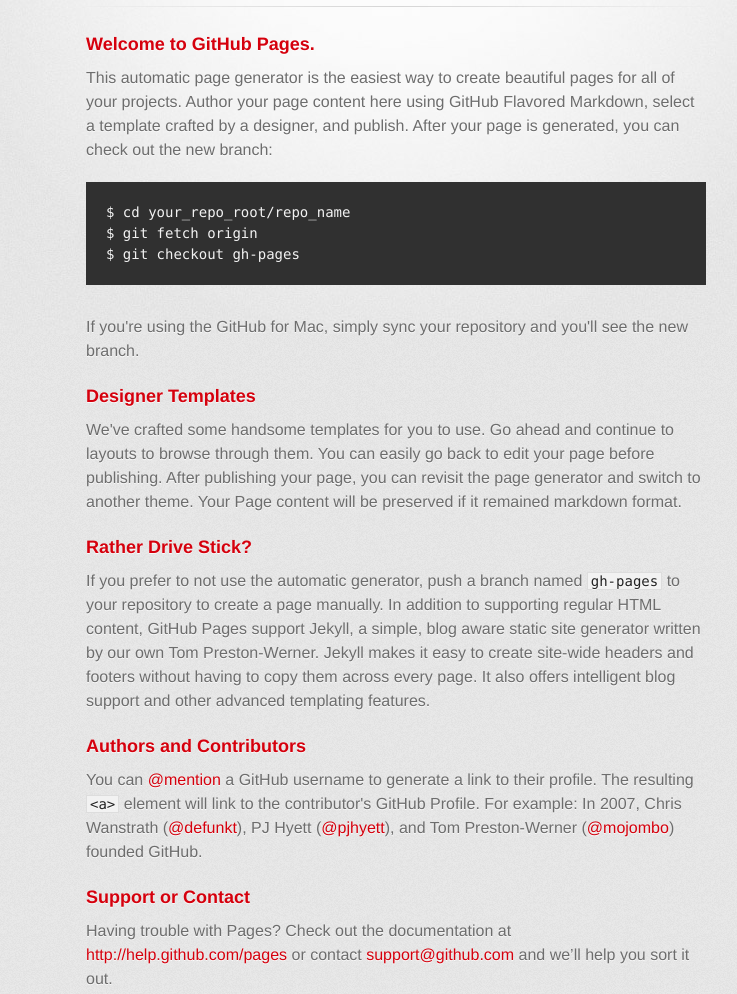
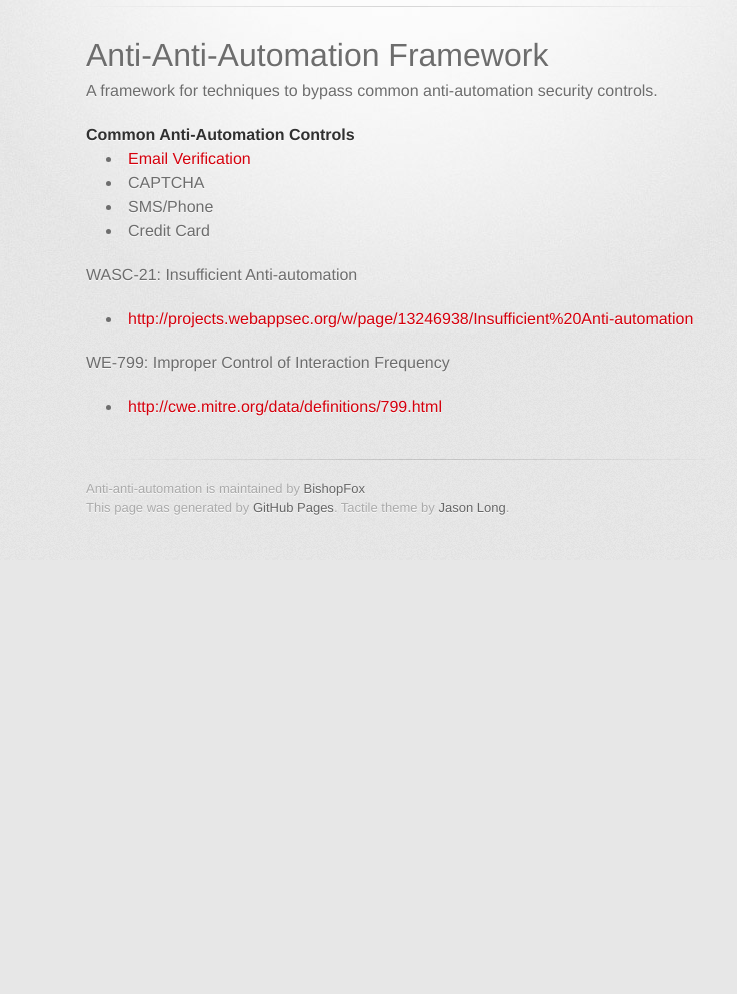
Before and after one commit to BishopFox/anti-anti-automation, a plain HTML site: page index.html in a window 1280 px wide. Shown: the part 240-1234 px from the top of the page, without its empty margins (244-981 px from the left). After the commit the page ends 800 px from the top, so only its background shows below. Drawn offline with Linux system fonts and the light colour scheme; a web font is replaced by a local one.

```diff
--- a/index.html
+++ b/index.html
@@ -31,37 +31,28 @@
         <hr>
 
         <section id="main_content">
-          <h3>
-<a name="welcome-to-github-pages" class="anchor" href="#welcome-to-github-pages"><span class="octicon octicon-link"></span></a>Welcome to GitHub Pages.</h3>
+          <h1>
+<a name="anti-anti-automation-framework" class="anchor" href="#anti-anti-automation-framework"><span class="octicon octicon-link"></span></a>Anti-Anti-Automation Framework</h1>
 
-<p>This automatic page generator is the easiest way to create beautiful pages for all of your projects. Author your page content here using GitHub Flavored Markdown, select a template crafted by a designer, and publish. After your page is generated, you can check out the new branch:</p>
+<p>A framework for techniques to bypass common anti-automation security controls. </p>
 
-<pre><code>$ cd your_repo_root/repo_name
-$ git fetch origin
-$ git checkout gh-pages
-</code></pre>
+<h4>
+<a name="common-anti-automation-controls" class="anchor" href="#common-anti-automation-controls"><span class="octicon octicon-link"></span></a>Common Anti-Automation Controls</h4>
 
-<p>If you're using the GitHub for Mac, simply sync your repository and you'll see the new branch.</p>
+<ul>
+<li><a href="https://docs.google.com/spreadsheets/d/1sL603xkfEDZ4p_WyRxp0vVu1lHz7fvrfvrqvFGILiqA/edit#gid=966295351">Email Verification</a></li>
+<li>CAPTCHA</li>
+<li>SMS/Phone</li>
+<li>Credit Card</li>
+</ul><p>WASC-21: Insufficient Anti-automation</p>
 
-<h3>
-<a name="designer-templates" class="anchor" href="#designer-templates"><span class="octicon octicon-link"></span></a>Designer Templates</h3>
+<ul>
+<li><a href="http://projects.webappsec.org/w/page/13246938/Insufficient%20Anti-automation">http://projects.webappsec.org/w/page/13246938/Insufficient%20Anti-automation</a></li>
+</ul><p>WE-799: Improper Control of Interaction Frequency</p>
 
-<p>We've crafted some handsome templates for you to use. Go ahead and continue to layouts to browse through them. You can easily go back to edit your page before publishing. After publishing your page, you can revisit the page generator and switch to another theme. Your Page content will be preserved if it remained markdown format.</p>
-
-<h3>
-<a name="rather-drive-stick" class="anchor" href="#rather-drive-stick"><span class="octicon octicon-link"></span></a>Rather Drive Stick?</h3>
-
-<p>If you prefer to not use the automatic generator, push a branch named <code>gh-pages</code> to your repository to create a page manually. In addition to supporting regular HTML content, GitHub Pages support Jekyll, a simple, blog aware static site generator written by our own Tom Preston-Werner. Jekyll makes it easy to create site-wide headers and footers without having to copy them across every page. It also offers intelligent blog support and other advanced templating features.</p>
-
-<h3>
-<a name="authors-and-contributors" class="anchor" href="#authors-and-contributors"><span class="octicon octicon-link"></span></a>Authors and Contributors</h3>
-
-<p>You can <a href="https://github.com/blog/821" class="user-mention">@mention</a> a GitHub username to generate a link to their profile. The resulting <code>&lt;a&gt;</code> element will link to the contributor's GitHub Profile. For example: In 2007, Chris Wanstrath (<a href="https://github.com/defunkt" class="user-mention">@defunkt</a>), PJ Hyett (<a href="https://github.com/pjhyett" class="user-mention">@pjhyett</a>), and Tom Preston-Werner (<a href="https://github.com/mojombo" class="user-mention">@mojombo</a>) founded GitHub.</p>
-
-<h3>
-<a name="support-or-contact" class="anchor" href="#support-or-contact"><span class="octicon octicon-link"></span></a>Support or Contact</h3>
-
-<p>Having trouble with Pages? Check out the documentation at <a href="http://help.github.com/pages">http://help.github.com/pages</a> or contact <a href="mailto:support@github.com">support@github.com</a> and we’ll help you sort it out.</p>
+<ul>
+<li><a href="http://cwe.mitre.org/data/definitions/799.html">http://cwe.mitre.org/data/definitions/799.html</a></li>
+</ul>
         </section>
 
         <footer>
```
Also changed, not shown: params.json (+1 -1 lines).
